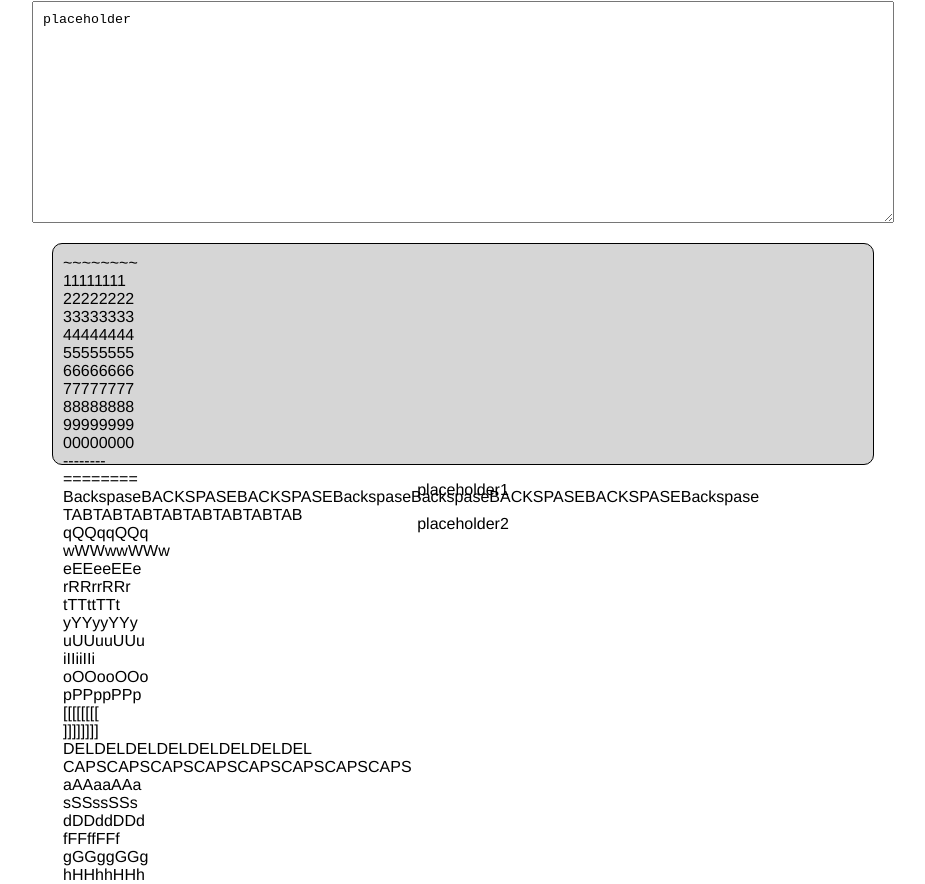
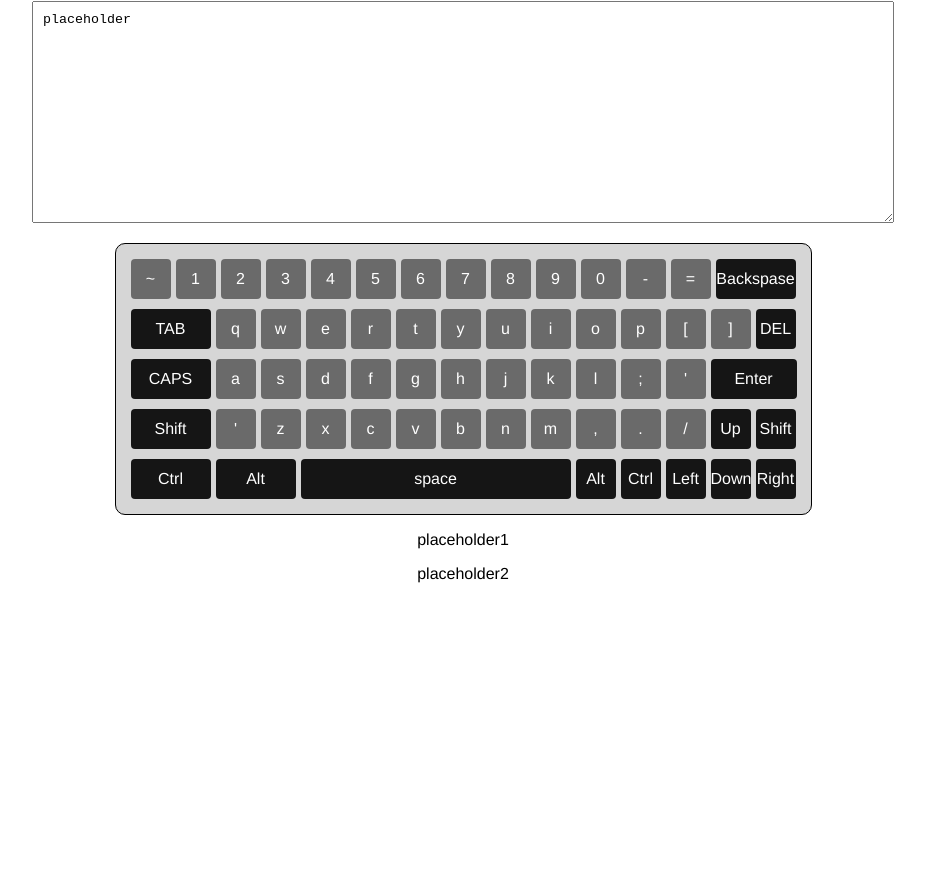
Before and after one commit to a-selyugin/virtual-keyboard, a website built with webpack: page src/index.html in a window 1280 px wide. Shown: the part 66-950 px from the top of the page, without its empty margins (177-1102 px from the left). After the commit the page ends 800 px from the top, so only its background shows below. Built offline with nearby package versions, Linux system fonts and the light colour scheme.

Commit message:
feat: add styles and alligned keys

```diff
--- a/src/assets/styles/style.scss
+++ b/src/assets/styles/style.scss
@@ -1,5 +1,9 @@
 $font-main: helvetica, sans-serif;
 $keyboard-background: #d6d6d6;
+$main-key-background: rgba(0, 0, 0, 0.5);
+$func-key-background: rgba(0, 0, 0, 0.9);
+$hover-color: rgba(0, 0, 0, 0.2);
+$text-color: #FFFFFF;
 
 body{
     margin: 0;
@@ -31,10 +35,48 @@ body{
 
 .keyboard__container{
     margin: 0 auto;
-    width: 800px;
-    height: 200px;
+    width: 675px;
+
     padding: 10px;
     background-color: $keyboard-background;
     border: 1px solid black;
     border-radius: 10px;
 }
+
+.hidden {
+    display: none;
+}
+
+.keyboard__key {
+    display: inline-block;
+    width: 40px;
+    height: 40px;
+    margin: 5px 0 5px 5px;
+    background-color: $main-key-background;
+    color: $text-color;
+    border-radius: 4px;
+    text-align: center;
+    line-height: 40px;
+    cursor: pointer;
+    transition: background-color 0.3s;
+    &:hover{
+        background-color: $hover-color;
+    }
+}
+
+.Backspase, .TAB, .DEL, .CAPS, .Enter, .Shift, .Ctrl, .Alt, .Space, .Up, .Left, .Down, .Right, .ShiftRight, .AltRight, .CtrlRight{
+    background-color: $func-key-background;
+    width: 80px;
+}
+
+.Space{
+    width: 270px;
+}
+
+.Enter{
+    width: 86px;
+}
+.DEL, .Up, .Left, .Down, .Right, .ShiftRight, .AltRight, .CtrlRight{
+    background-color: $func-key-background;
+    width: 40px;
+}
--- a/src/keys.js
+++ b/src/keys.js
@@ -22,26 +22,26 @@ class Key {
 const keyNamesArray = [
   'Backquote', 'Digit1', 'Digit2', 'Digit3', 'Digit4', 'Digit5', 'Digit6', 'Digit7', 'Digit8', 'Digit9', 'Digit0', 'Minus', 'Equal', 'Backspase',
   'TAB', 'KeyQ', 'keyW', 'KeyE', 'KeyR', 'KeyT', 'KeyY', 'KeyU', 'KeyI', 'KeyO', 'KeyP', 'BracketLeft', 'BracketRight', 'DEL',
-  'CAPS', 'KeyA', 'KeyS', 'KeyD', 'KeyF', 'KeyG', 'KeyH', 'KeyJ', 'KeyK', 'KeyL', 'Semicolon', 'Quote', 'Backslash', 'Enter',
-  'Shift', 'KeyZ', 'KeyX', 'KeyC', 'KeyV', 'KeyB', 'KeyN', 'KeyM', 'Comma', 'Period', 'Slash', 'Up', 'ShiftRight',
-  'Ctrl', 'Alt', 'Space', 'AltRight', 'Left', 'Down', 'Right', 'CtrlRight',
+  'CAPS', 'KeyA', 'KeyS', 'KeyD', 'KeyF', 'KeyG', 'KeyH', 'KeyJ', 'KeyK', 'KeyL', 'Semicolon', 'Quote', 'Enter',
+  'Shift', 'Backslash', 'KeyZ', 'KeyX', 'KeyC', 'KeyV', 'KeyB', 'KeyN', 'KeyM', 'Comma', 'Period', 'Slash', 'Up', 'ShiftRight',
+  'Ctrl', 'Alt', 'Space', 'AltRight', 'CtrlRight', 'Left', 'Down', 'Right',
 ];
 
 const rusKeyboardArray = [
   'ё', '1', '2', '3', '4', '5', '6', '7', '8', '9', '0', '-', '=', 'Backspase',
   'TAB', 'й', 'ц', 'у', 'к', 'е', 'н', 'г', 'ш', 'щ', 'з', 'х', 'ъ', 'DEL',
-  'CAPS', 'ф', 'ы', 'в', 'а', 'п', 'р', 'о', 'л', 'д', 'ж', 'э', '\'', 'Enter',
-  'Shift', 'я', 'ч', 'с', 'м', 'и', 'т', 'ь', 'б', 'ю', '.', 'Up', 'Shift',
-  'Ctrl', 'Alt', ' ', 'Alt', 'Left', 'Down', 'Right', 'Ctrl',
+  'CAPS', 'ф', 'ы', 'в', 'а', 'п', 'р', 'о', 'л', 'д', 'ж', 'э', 'Enter',
+  'Shift', '\'', 'я', 'ч', 'с', 'м', 'и', 'т', 'ь', 'б', 'ю', '.', 'Up', 'Shift',
+  'Ctrl', 'Alt', ' ', 'Alt', 'Ctrl', 'Left', 'Down', 'Right',
 ];
 
 const engKeyboardArray = [
   '~', '1', '2', '3', '4', '5', '6', '7', '8', '9', '0', '-', '=', 'Backspase',
   'TAB', 'q', 'w', 'e', 'r', 't', 'y', 'u', 'i', 'o', 'p', '[', ']', 'DEL',
   // eslint-disable-next-line quotes
-  'CAPS', 'a', 's', 'd', 'f', 'g', 'h', 'j', 'k', 'l', ';', `'`, '\'', 'Enter',
-  'Shift', 'z', 'x', 'c', 'v', 'b', 'n', 'm', ',', '.', '/', 'Up', 'Shift',
-  'Ctrl', 'Alt', 'space', 'Alt', 'Left', 'Down', 'Right', 'Ctrl',
+  'CAPS', 'a', 's', 'd', 'f', 'g', 'h', 'j', 'k', 'l', ';', `'`, 'Enter',
+  'Shift', '\'', 'z', 'x', 'c', 'v', 'b', 'n', 'm', ',', '.', '/', 'Up', 'Shift',
+  'Ctrl', 'Alt', 'space', 'Alt', 'Ctrl', 'Left', 'Down', 'Right',
 ];
 
 const fullKeyboard = [];
@@ -62,10 +62,10 @@ for (let i = 0; i <= 13; i += 1) {
 for (let i = 14; i <= 27; i += 1) {
   secondRow.push(fullKeyboard[i]);
 }
-for (let i = 28; i <= 41; i += 1) {
+for (let i = 28; i <= 40; i += 1) {
   thirdRow.push(fullKeyboard[i]);
 }
-for (let i = 42; i <= 54; i += 1) {
+for (let i = 41; i <= 54; i += 1) {
   fourthRow.push(fullKeyboard[i]);
 }
 for (let i = 55; i <= 62; i += 1) {
```
